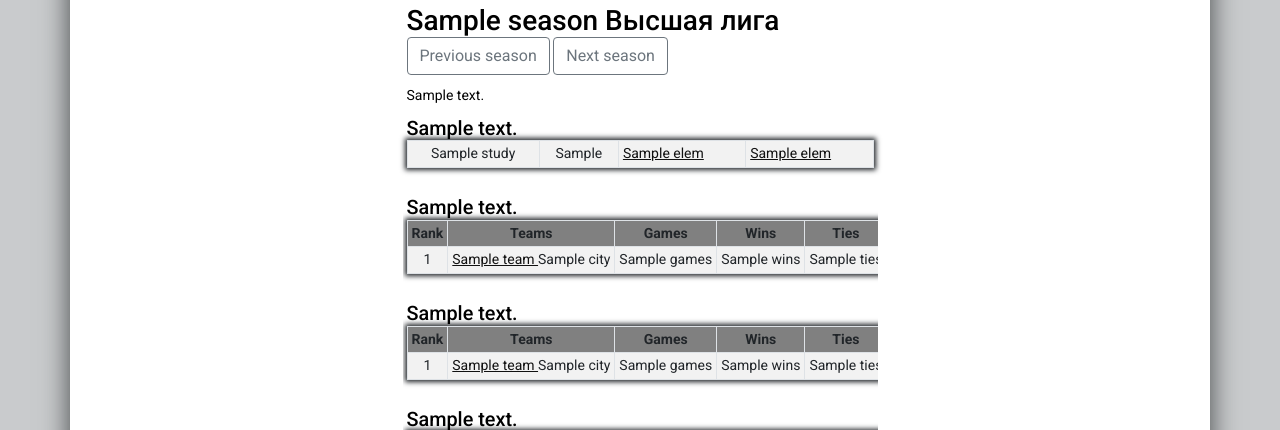
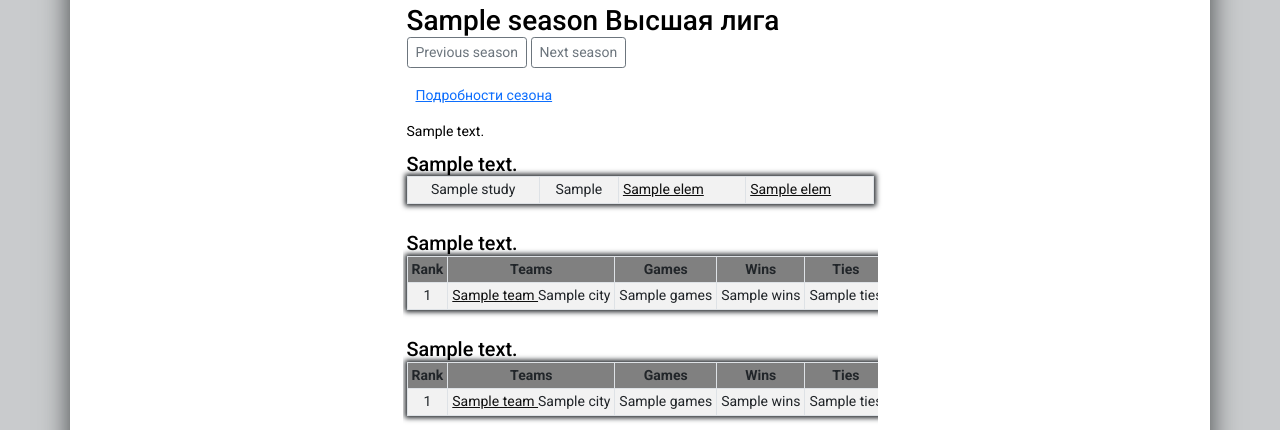
Before and after one commit to km1444/hockey_docker, a Django app: template hockey/templates/table/teams_table.html in a window 1280 px wide. Shown: the part 120-550 px from the top of the page. Run offline with Django 3.2, Linux system fonts and the light colour scheme; the template is opened without the code that fills it: most values are stand-ins (such as "Sample title", 1, 10 or a date in 2020); some libraries are stand-ins or nearby versions.

Commit message:
description of seasons 2

```diff
--- a/hockey/templates/table/teams_table.html
+++ b/hockey/templates/table/teams_table.html
@@ -23,16 +23,28 @@
   </div>
   <div>
     {% if season != '1946-47' %}
-      <a class="btn btn-outline-secondary" href="{% url 'rating:create_table' previous_season %}" role="button"> Previous season </a>
+      <a class="btn btn-outline-secondary btn-sm" href="{% url 'rating:create_table' previous_season %}" role="button"> Previous season </a>
     {% endif %}
     {% if season != '1990-91' %}
-      <a class="btn btn-outline-secondary" href="{% url 'rating:create_table' next_season %}" role="button"> Next season </a>
+      <a class="btn btn-outline-secondary btn-sm" href="{% url 'rating:create_table' next_season %}" role="button"> Next season </a>
     {% endif %}
   </div>
 </div>
 
 <div class="container col-sm-5 p-1 mb-1">
-    {{ description_season.description | linebreaksbr }}
+  <button class="btn btn-link btn-sm" type="button" data-bs-toggle="collapse" data-bs-target="#collapseExample" aria-expanded="false" aria-controls="collapseExample">
+    Подробности сезона
+  </button>
+</div>
+<div class="collapse" id="collapseExample">
+  <div class="container col-sm-5 p-1 mb-1">
+      {{ description_season.description | linebreaksbr }}
+  </div>
+</div>
+<div class="collapse show" id="collapseExample">
+  <div class="container col-sm-5 p-1 mb-1">
+      {{ description_season.description | linebreaksbr | truncatewords:40  }}
+  </div>
 </div>
 
 {% if playoff %}
```
